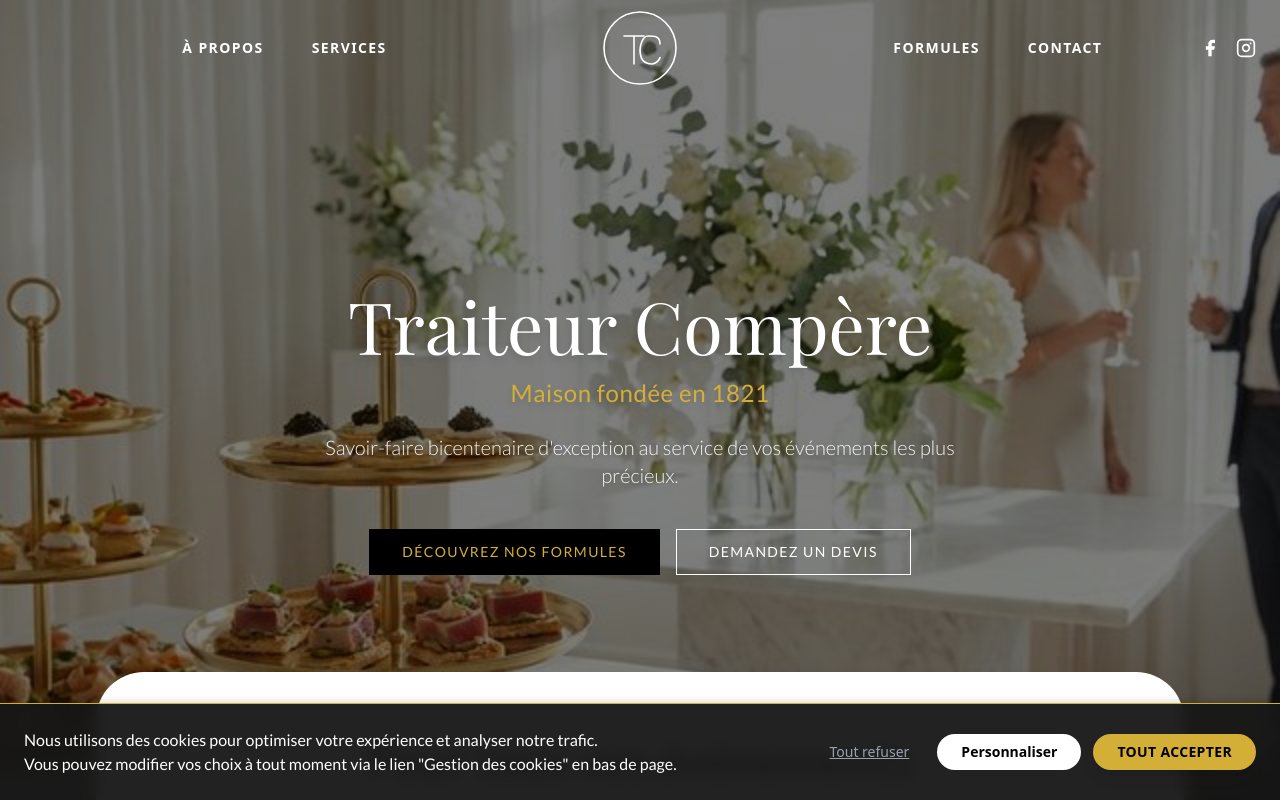
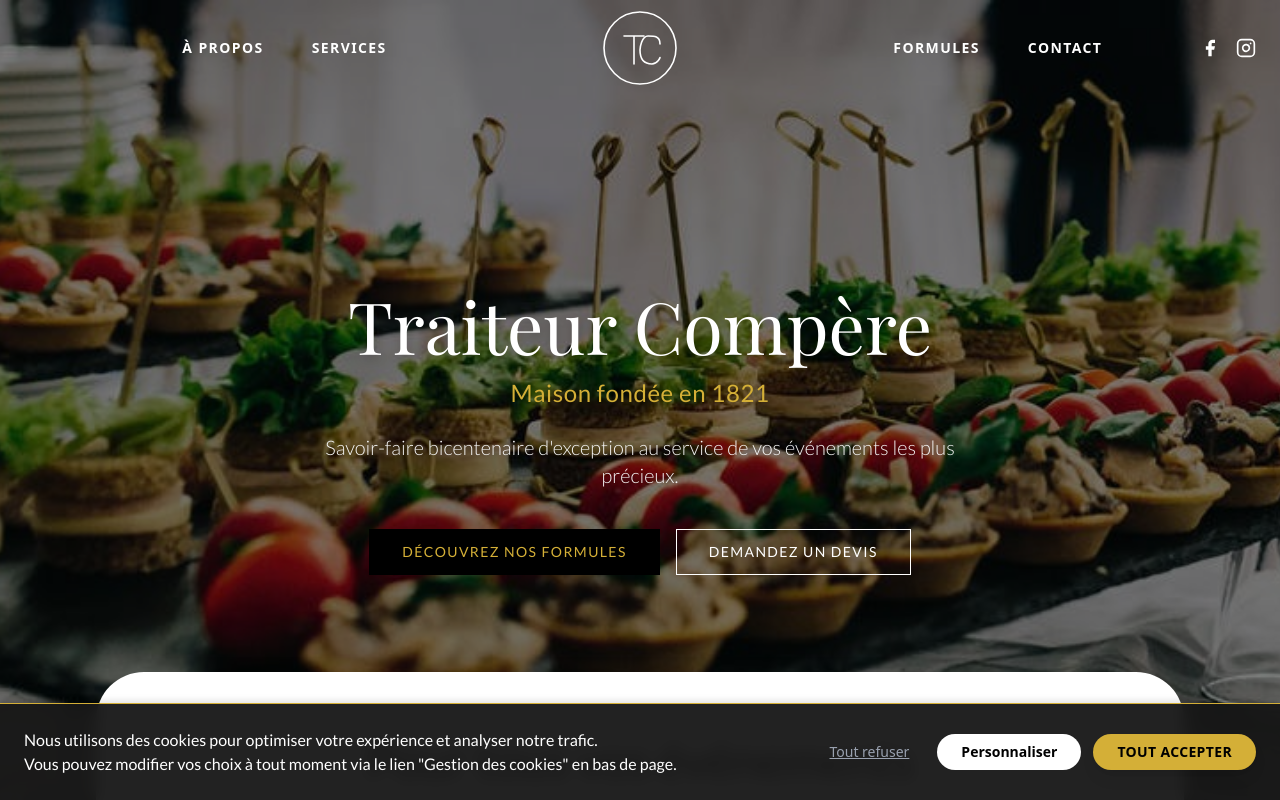
Before and after one commit to FlorianMeganck/traiteur-compere, a Next.js app: page / in a window 1280 px wide. Shown: the top 800 px of the page. Built offline with nearby package versions, Linux system fonts and the light colour scheme; a web font is replaced by a local one.

Commit message:
img accueil

```diff
--- a/app/page.tsx
+++ b/app/page.tsx
@@ -13,7 +13,7 @@
         {/* Image d'arrière-plan (Fixe, pas de carrousel) */}
         <div className="absolute inset-0 z-0">
           <Image
-            src="/images/hero_elegant.png"
+            src="/images/hero-traiteur.png"
             alt="Traiteur Compère - Buffet de réception"
             fill
             className="object-cover"
```
